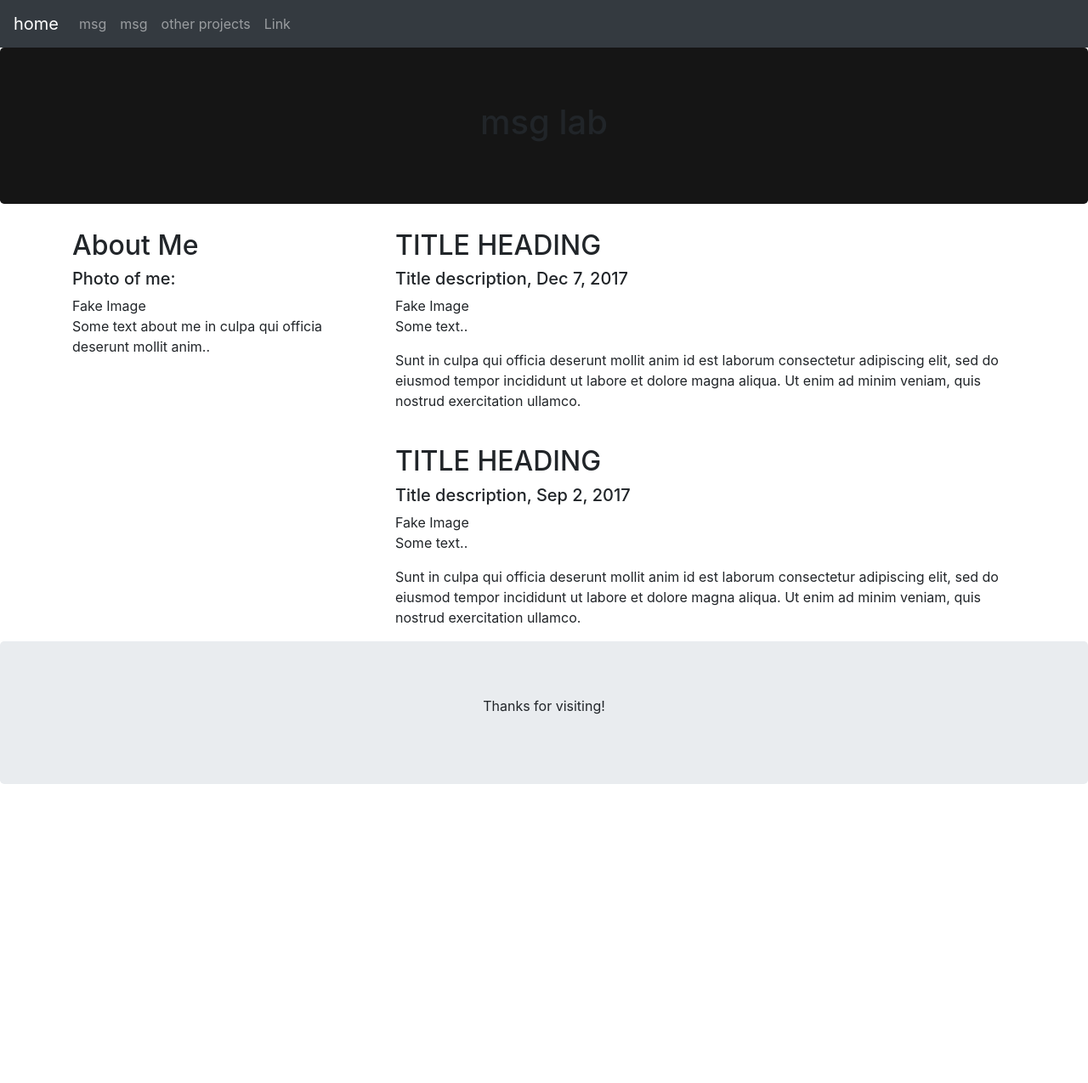
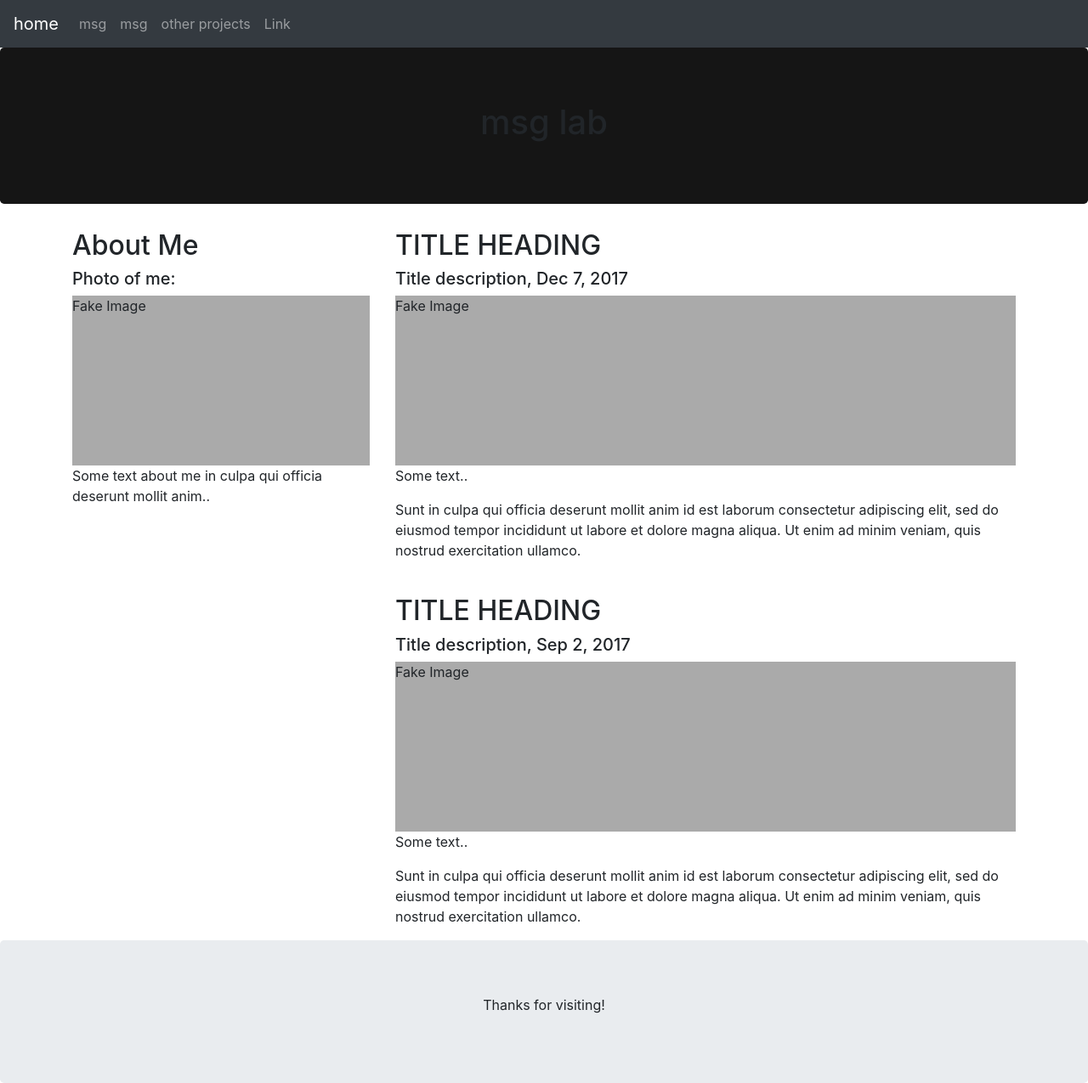
Before and after one commit to msglab/msglab, a Jekyll site: the page html/msg.html, which Jekyll copies as it is, in a window 1280 px wide. Shown: the whole page at 85% size. Built offline with Jekyll 4.4.1, drawn with Linux system fonts in a browser that asks for light colours; nearby versions of some CDN libraries; library files that are not in the unit come from our copies; before the commit the page ends 923 px from its top, so only the background shows below that.

Commit message:
update links

```diff
--- a/css/style.css
+++ b/css/style.css
@@ -1,4 +1,3 @@
-
 .fakeimg {
     height: 200px;
     background: #aaa;
--- a/html/msg.html
+++ b/html/msg.html
@@ -7,7 +7,7 @@
 
   <link rel="icon" href="/img/tab_logo.png">
  <!--  css to import -->
-  <link href="css/style.css" rel="stylesheet">
+  <link href="/css/style.css" rel="stylesheet">
 
   <link rel="stylesheet" href="/css/bootstrap.min.css">
 
```
